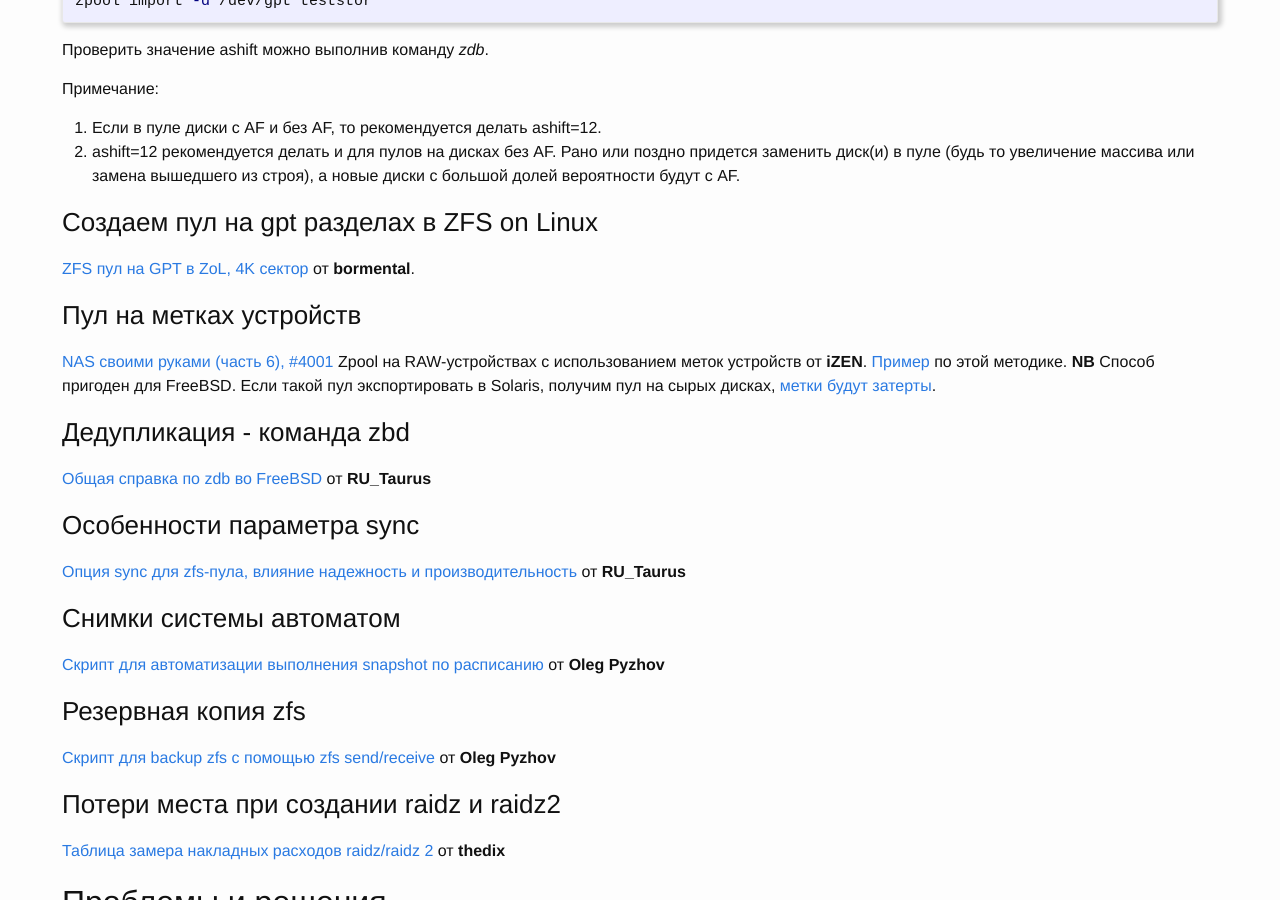
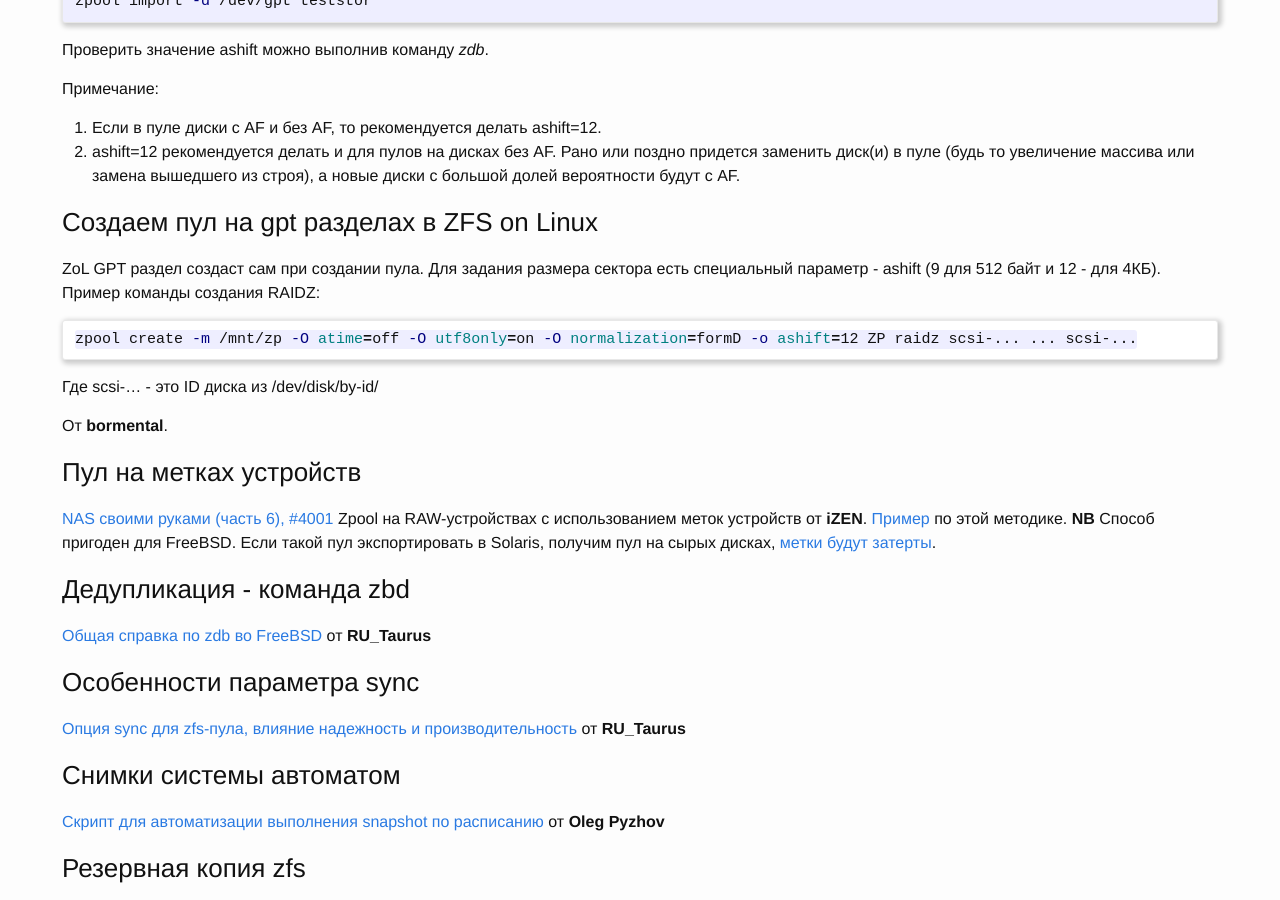
Before and after one commit to nas-faq/nas-faq.github.io, a Jekyll site: the page built from _posts/2015-09-21-zfs.md, in a window 1280 px wide and 900 px high, scrolled down 8420 px. Built offline with Jekyll 4.4.1, drawn with Linux system fonts in a browser that asks for light colours; Markdown is read by kramdown in place of the engine named in the settings.

````diff
--- a/_posts/2015-09-21-zfs.md
+++ b/_posts/2015-09-21-zfs.md
@@ -268,7 +268,7 @@
 zpool online -e media gpt/SUWS gpt/ZAS ...
 {% endhighlight %}
 
-От _sagem830_
+От __sagem830__
 
 ## От продвинутых участников форума
 
@@ -366,7 +366,17 @@
 2.  ashift=12 рекомендуется делать и для пулов на дисках без AF. Рано или поздно придется заменить диск(и) в пуле (будь то увеличение массива или замена вышедшего из строя), а новые диски с большой долей вероятности будут с AF.
 
 ### Создаем пул на gpt разделах в ZFS on Linux
-[ZFS пул на GPT в ZoL, 4K сектор](http://forum.ixbt.com/topic.cgi?id=11:46201-94#2809) от **bormental**.
+ZoL GPT раздел создаст сам при создании пула.
+Для задания размера сектора есть специальный параметр - ashift (9 для 512 байт и 12 - для 4КБ).
+Пример команды создания RAIDZ:
+
+```bash
+zpool create -m /mnt/zp -O atime=off -O utf8only=on -O normalization=formD -o ashift=12 ZP raidz scsi-... ... scsi-...
+```
+
+Где scsi-... - это ID диска из /dev/disk/by-id/
+
+От **bormental**.
 
 ### Пул на метках устройств
 [NAS своими руками (часть 6), #4001](http://forum.ixbt.com/topic.cgi?id=11:44215:4001#4001)
````
